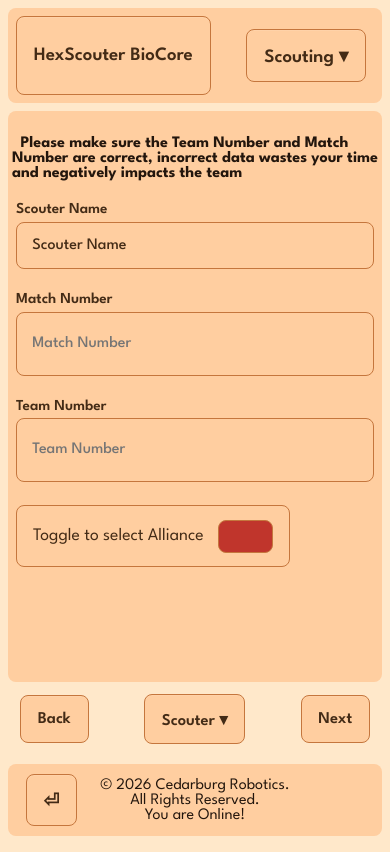
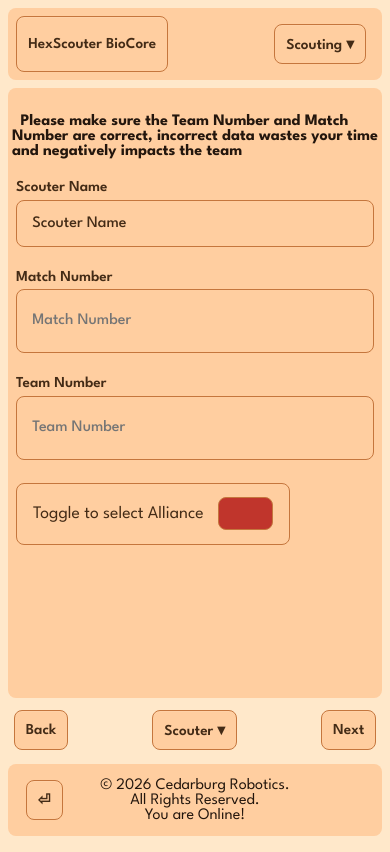
Before and after one commit to connorbieszk/ScoutHub27, a SvelteKit app: page /scouting/match in a window 390 px wide. Built offline with nearby package versions, Linux system fonts and the light colour scheme.

Commit message:
better button sizes

```diff
--- a/src/lib/components/forms/Button.svelte
+++ b/src/lib/components/forms/Button.svelte
@@ -107,9 +107,10 @@
 	@media (max-width: 700px) {
 		a,
 		button {
-			min-height: 3rem;
-			padding: 0.9rem 1.05rem;
-			font-size: calc(var(--button-font-size) + 0.08rem);
+			min-height: 2.5rem; /* 40px */
+			max-height: 2.5rem;
+			padding: 0.45rem 0.7rem;
+			font-size: 0.95rem;
 		}
 	}
 
--- a/src/lib/components/ui/Footer.svelte
+++ b/src/lib/components/ui/Footer.svelte
@@ -56,14 +56,14 @@
 <div class="footer">
 	<div class="footer-content">
 		<div class="back-button">
-			<Button onclick={goBack} size="md">⏎</Button>
+			<Button onclick={goBack} size="lg">⏎</Button>
 		</div>
 
 		<div class="footer-text">
-			© 2026 Cedarburg Robotics.
+			<p>© 2026 Cedarburg Robotics.
 			<br /> All Rights Reserved.
 			<br />
-			{isOnline ? 'You are Online!' : 'You are Offline :('}
+			{isOnline ? 'You are Online!' : 'You are Offline :('}</p>
 		</div>
 	</div>
 </div>
--- a/src/lib/components/ui/NavigationBar.svelte
+++ b/src/lib/components/ui/NavigationBar.svelte
@@ -52,13 +52,13 @@
 <nav class="navbar">
 	<div class="navbar-left">
 		<div class="brand-group">
-			<Button href="/" onclick={closeMenu} size="md">HexScouter BioCore</Button>
+			<Button href="/" onclick={closeMenu} size="lg">HexScouter BioCore</Button>
 		</div>
 	</div>
 
 	<div class="route-selector">
 		<div class="route-dropdown" bind:this={dropdownElement}>
-			<Button onclick={() => (menuOpen = !menuOpen)} size="md">
+			<Button onclick={() => (menuOpen = !menuOpen)} size="lg">
 				{links.find((x) => x.href === currentPath)?.label ?? 'Menu'} ▾
 			</Button>
 
@@ -66,7 +66,7 @@
 				<div class="route-menu" in:slide={{ duration: 150 }} out:slide={{ duration: 100 }}>
 					{#each links as link (link.href)}
 						{#if link.href !== currentPath}
-							<Button onclick={() => navigate(link.href)} size="md">
+							<Button onclick={() => navigate(link.href)} size="lg">
 								{link.label}
 							</Button>
 						{/if}
--- a/src/routes/scouting/match/+page.svelte
+++ b/src/routes/scouting/match/+page.svelte
@@ -101,11 +101,11 @@
 
 <div class="nav">
 	<div class="nav-side">
-		<Button onclick={() => goToPage(page - 1)} size="sm">Back</Button>
+		<Button onclick={() => goToPage(page - 1)} size="lg">Back</Button>
 	</div>
 
 	<div class="current-page" bind:this={menuElement}>
-		<Button onclick={toggleMenu} size="sm">
+		<Button onclick={toggleMenu} size="lg">
 			{pages[page]} ▾
 		</Button>
 
@@ -113,7 +113,7 @@
 			<div class="menu">
 				{#each pages as name, index (index)}
 					{#if index !== page}
-						<Button onclick={() => goToPage(index)} size="sm">
+						<Button onclick={() => goToPage(index)} size="lg">
 							{name}
 						</Button>
 					{/if}
@@ -123,7 +123,7 @@
 	</div>
 
 	<div class="nav-side">
-		<Button onclick={() => goToPage(page + 1)} size="sm">Next</Button>
+		<Button onclick={() => goToPage(page + 1)} size="lg">Next</Button>
 	</div>
 </div>
 
@@ -146,7 +146,8 @@
 		align-items: center;
 		justify-content: space-between;
 		gap: 0.5rem;
-		padding: 0.5rem;
+		padding: 0.1rem;
+		padding-top: 0.5rem;
 		flex-shrink: 0;
 	}
 
```
